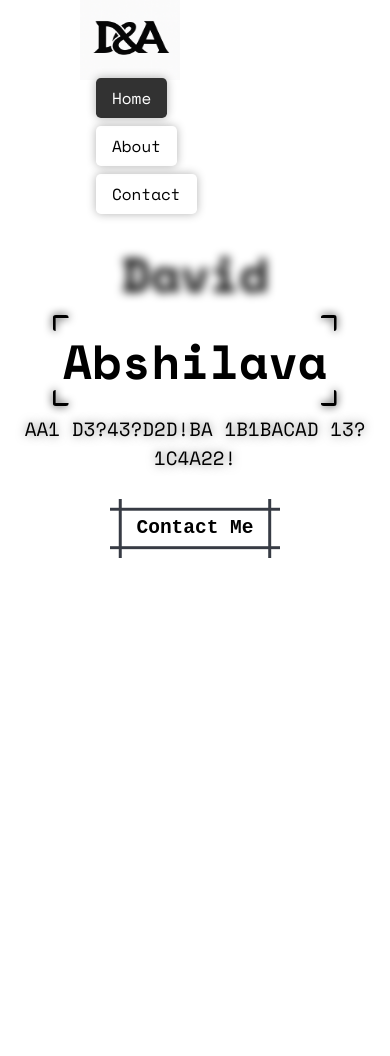
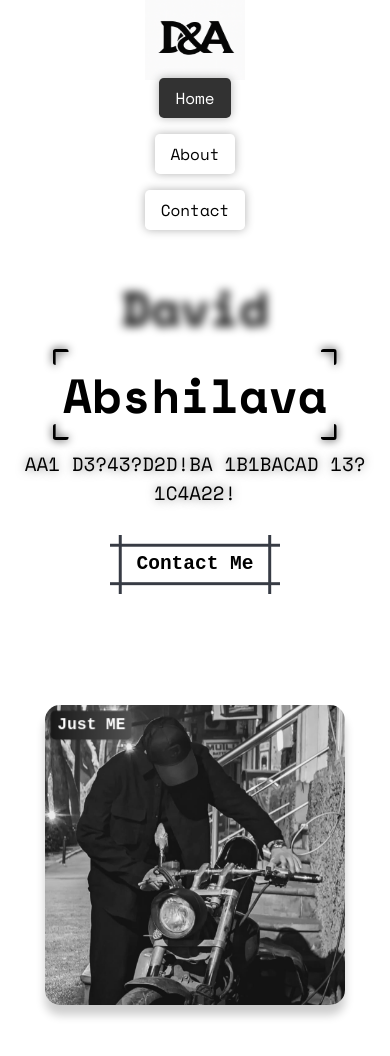
Before and after one commit to Abshilava0/myPortfolio, a Next.js app: page / in a window 390 px wide. Shown: the top 1056 px of the page. Built offline with nearby package versions, Linux system fonts and the light colour scheme.

Commit message:
Your commit message

```diff
--- a/app/page.module.css
+++ b/app/page.module.css
@@ -13,19 +13,17 @@
   flex: 1;
   display: flex;
   flex-direction: column;
-  justify-content: flex-start;
+  justify-content: center;
   align-items: flex-start;
-  /* margin-bottom: 11rem;
-  margin-left: 6rem; */
-  padding-bottom: 11rem;
-  padding-left: 6rem;
+  padding-left: 6em;
 }
 
 
 .info p {
   font-size: 1.2em;
-  margin-top: 1.1rem;
+
   text-shadow:  0 0 10px rgba(0, 0, 0, 0.5);
+  margin-top: 1em;
 }
 
 .info button {
@@ -69,15 +67,16 @@
   color: black;
 }
 .imageCont{
+  flex: 1;
   display: flex;
+  flex-direction: column;
   justify-content: center;
-  align-items: center;
-  padding-right: 6.2rem;
-  padding-bottom: 9rem;
-
+  align-items: flex-end;
+  padding-right: 6em;
 }
 
-@media (max-width: 780px) {
+
+@media (max-width: 900px) {
   .container {
     display: flex;
     flex-direction: column;
@@ -86,31 +85,19 @@
     /* padding: 5rem 1rem; */
   }
 
-  .info {
-    padding: 1rem 0;
-    /* width: 50%; */
+  .info{
+    display: flex;
+    flex-direction: column;
+    justify-content: center;
     align-items: center;
     text-align: center;
+    padding-left: 0;
   }
-
-
-  .imageCont {
-    margin-top: 60%;
-    padding: 0;
+  .imageCont{
+    display: flex;
+    flex-direction: column;
     justify-content: center;
-    width: 100%;
+    align-items: center;
+    padding-right: 0;
   }
 }
-
-
-
-
-@media (min-width: 1300px) {
-  .info p{
-    font-size: 1.5em;
-  }
-  .info button{
-    padding: 1.5em 2.5em;
-    font-size: 1.5em;
-  }
-}
--- a/components/CardSwap.css
+++ b/components/CardSwap.css
@@ -30,9 +30,3 @@
     transform: scale(0.75) translate(25%, 25%);
   }
 }
-
-@media (max-width: 480px) {
-  .card-swap-container {
-    transform: scale(0.55) translate(25%, 25%);
-  }
-}
--- a/components/DotGrid.css
+++ b/components/DotGrid.css
@@ -8,6 +8,7 @@
   top: 0;
   left: 0;
   z-index: 0;
+  margin-top: 1em;
 }
 
 .dot-grid__wrap {
--- a/components/header.module.css
+++ b/components/header.module.css
@@ -32,18 +32,20 @@
   color: white;
 }
 
-@media (max-width: 600px){
+@media (max-width: 768px){
   .header {
     display: flex;
     flex-direction: column;
-    padding-bottom: 1em;
+    align-items: center;
+    justify-content: center;
+    flex-wrap: wrap;
   }
   .nav ul{
     display: flex;
-    flex-direction: column;
     justify-content: center;
-    align-items: flex-start;
-    gap: 1.5em;
+    align-items: center;
+    flex-wrap: wrap;
+    gap: 2em;
 
   }
 
```
Also changed, not shown: app/contact/page.js (+8 -4 lines), app/contact/page.module.css (+2 -13 lines).
